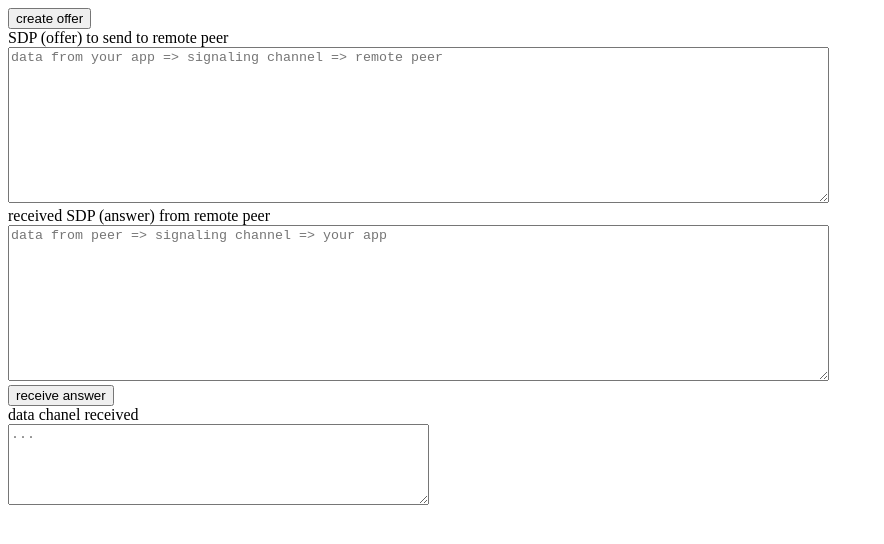
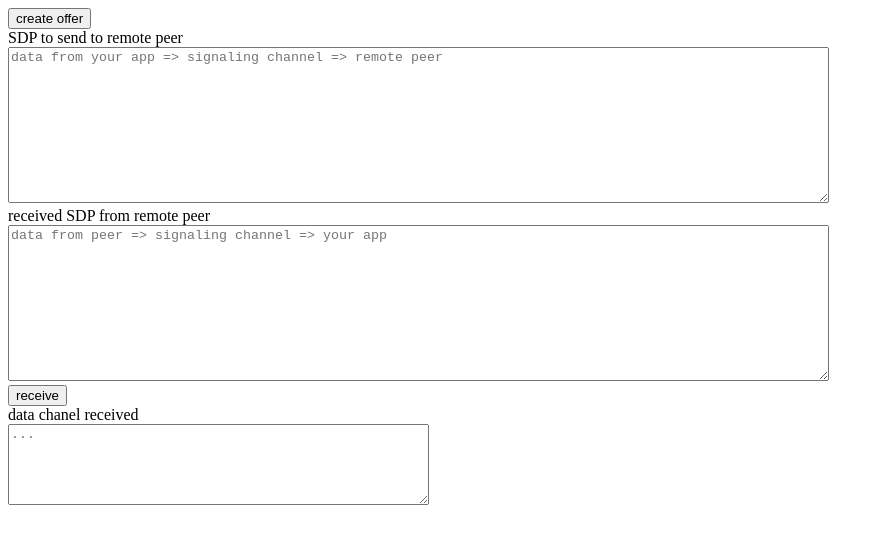
Before and after one commit to mrkovec/data-channel-template, a plain HTML site: page index.html in a window 1280 px wide. Shown: the whole page, without its empty margins (0-884 px from the left). Drawn offline with Linux system fonts and the light colour scheme.

Commit message:
alice & bob

```diff
--- a/index.html
+++ b/index.html
@@ -9,9 +9,9 @@
 </head>
 <body>
   <div><button id="initialize-button">create offer</button></div>
-  <div><label for="to-signaling-channel">SDP (offer) to send to remote peer</label><br><textarea rows="10" cols="100" id="to-signaling-channel" placeholder="data from your app => signaling channel => remote peer" readonly></textarea></div>
-  <div><label for="from-signaling-channel">received SDP (answer) from remote peer</label><br><textarea rows="10" cols="100" id="from-signaling-channel" placeholder="data from peer => signaling channel => your app"></textarea></div>
-  <div><button id="reply-button">receive answer</button></div>
+  <div><label for="to-signaling-channel">SDP to send to remote peer</label><br><textarea rows="10" cols="100" id="to-signaling-channel" placeholder="data from your app => signaling channel => remote peer" readonly></textarea></div>
+  <div><label for="from-signaling-channel">received SDP from remote peer</label><br><textarea rows="10" cols="100" id="from-signaling-channel" placeholder="data from peer => signaling channel => your app"></textarea></div>
+  <div><button id="reply-button">receive</button></div>
   <div><label for="from-data-channel">data chanel received</label><br><textarea rows="5" cols="50" id="from-data-channel" placeholder="..." readonly></textarea></div>
   <script>
     var myConn;
```
Also changed, not shown: 1 other file.
